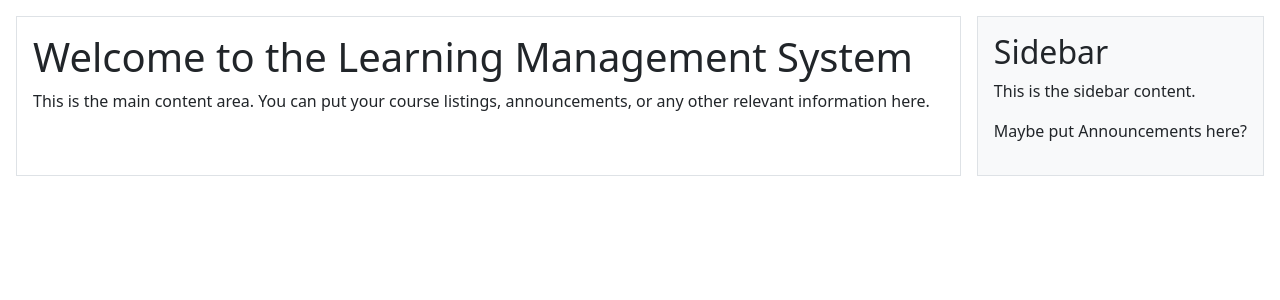
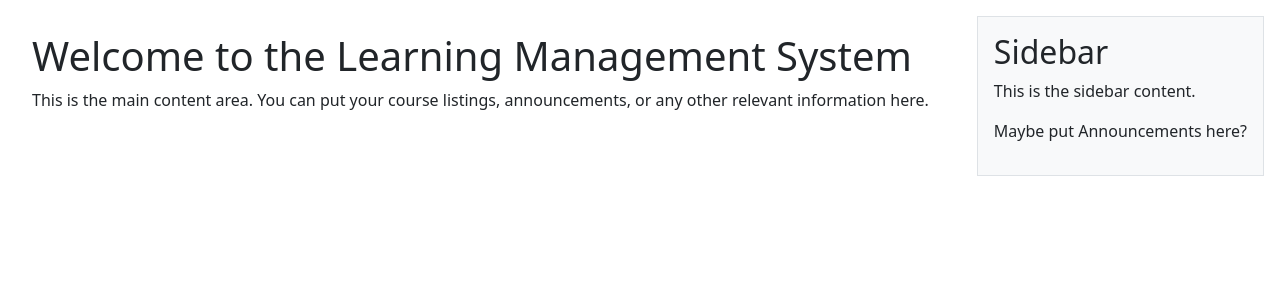
Before and after one commit to vuongj321/CS557-learning-management-system, a Django app: page /dashboard/ in a window 1280 px wide. Shown: the part 56-356 px from the top of the page. Run offline with Django 5.2, Linux system fonts and the light colour scheme; the visitor is signed in with stand-in values (Sample User, id 1); some libraries are stand-ins or nearby versions.

Commit message:
Don't have border on main content

```diff
--- a/core/templates/layout.html
+++ b/core/templates/layout.html
@@ -48,7 +48,7 @@
     </nav>
   </div>
   <div class="container-fluid d-flex flex-row p-3">
-    <div id="main-content" class="flex-grow-1 me-3 p-3" style="background-color: #ffffff; border: 1px solid #dee2e6;">
+    <div id="main-content" class="flex-grow-1 me-3 p-3">
       {% block content %}
         <h1>Welcome to the Learning Management System</h1>
         <p>This is the main content area. You can put your course listings, announcements, or any other relevant information here.</p>
```
